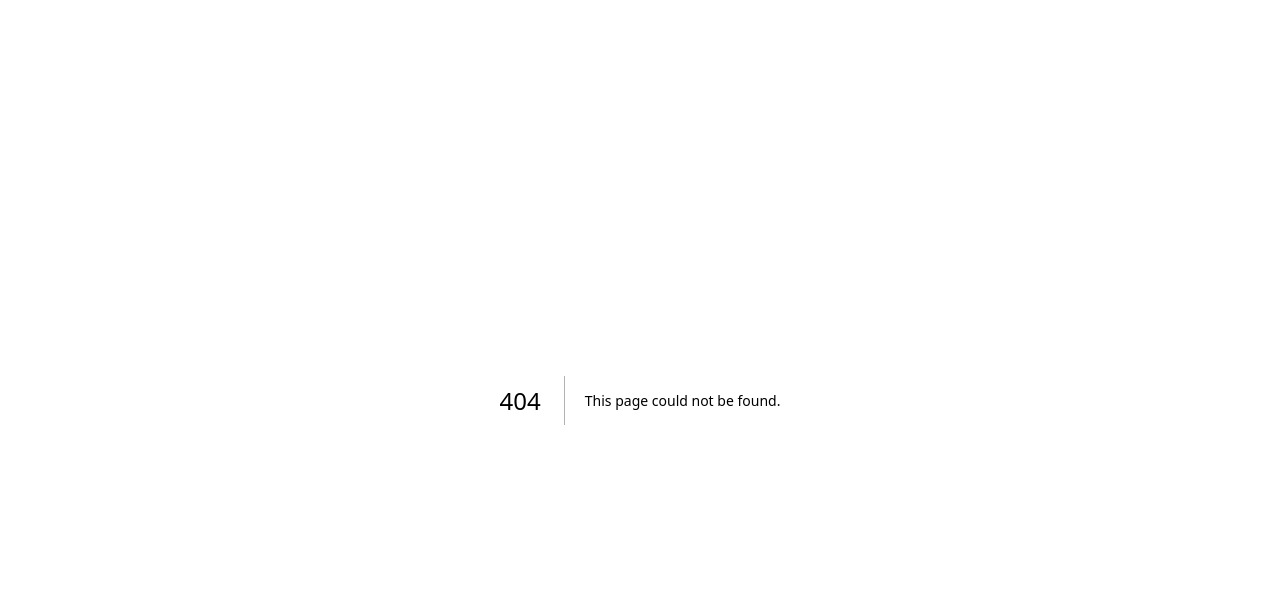
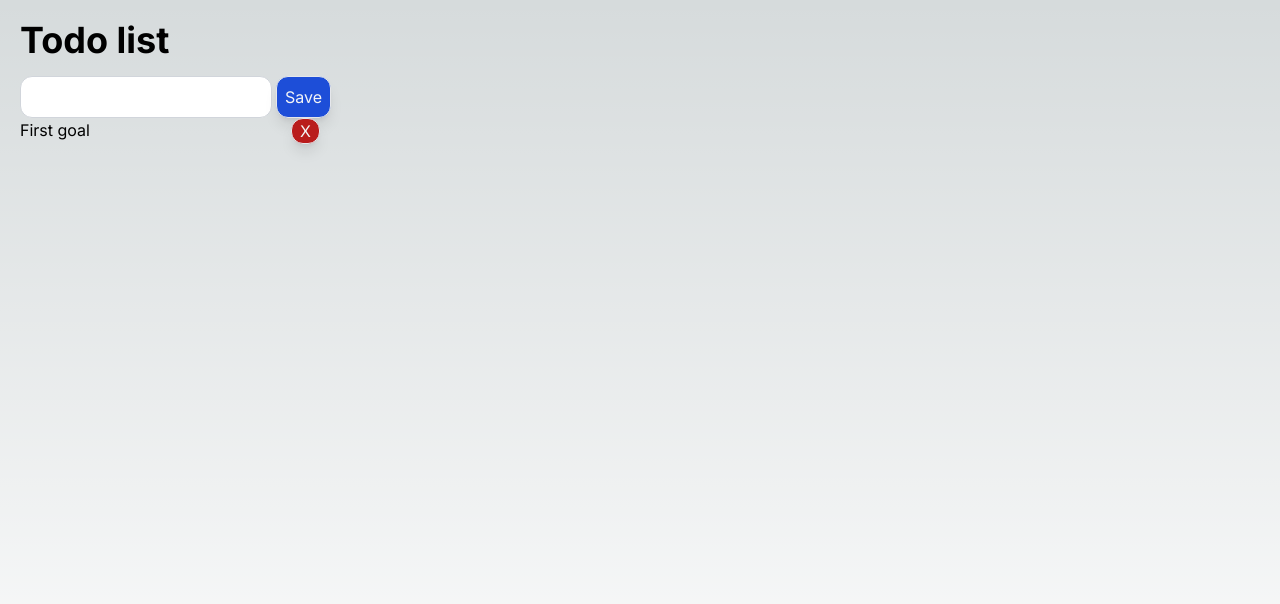
Before and after one commit to kostyaraf/next13-test, a Next.js app: page /todo-list in a window 1280 px wide. Before the commit this address had no page. Shown: the top 604 px of the page. Built offline with nearby package versions, Linux system fonts and the light colour scheme.

Commit message:
Added todo list & Products List page

```diff
--- a/next.config.js
+++ b/next.config.js
@@ -2,6 +2,11 @@
 const nextConfig = {
     experimental: {
         serverActions: true,
+    },
+    images: {
+        domains: [
+            'fakestoreapi.com'
+        ]
     }
 }
 
--- /dev/null
+++ b/src/Components/PageTitle.tsx
@@ -0,0 +1,8 @@
+import { ReactNode } from "react";
+
+type Props = {
+  children?: ReactNode;
+};
+export default function PageTitle({ children }: Props) {
+  return <h1 className="text-4xl font-bold mb-4">{children}</h1>;
+}
--- a/src/app/page.tsx
+++ b/src/app/page.tsx
@@ -1,19 +1,29 @@
+import { revalidatePath } from "next/cache";
+import Link from "next/link";
+
 const todos: string[] = ["First goal"];
 
-export default function Home() {
+export default async function Home() {
+  "use server"
   async function addToDo (data: FormData) {
     "use server"
     const todo = data.get('todo') as string
     todos.push(todo);
+    revalidatePath('/');
   }
 
   return (
     <main className="p-5">
       <h1 className="text-4xl font-bold">Todo list:</h1>
       <ul>
-        {todos.map((item, index) => (
-          <li key={index}>{item}</li>
-        ))}
+        <li>
+          <Link href="/todo-list">Todo List</Link>
+        </li>
+      </ul>
+      <ul>
+        <li>
+          <Link href="/products">Products</Link>
+        </li>
       </ul>
       <form action={addToDo}>
         <input
--- /dev/null
+++ b/src/app/products/Components/client/SearchProducts.tsx
@@ -0,0 +1,53 @@
+"use client";
+import { useEffect, useRef, useState, useTransition } from "react";
+import ProductList from "../server/ProductList";
+
+type Props = {
+  onSearch: (val: string) => Promise<ProductModel[]>;
+};
+
+export default function SearchProducts({ onSearch }: Props) {
+  const todoRef = useRef<HTMLInputElement>(null);
+  const [pending, startTransition] = useTransition();
+  const [products, setProducts] = useState<ProductModel[]>();
+
+  const searchAction = async (val: string) => {
+    const newProduct = await onSearch(val);
+    console.log(">> newPr", newProduct);
+    setProducts(newProduct);
+  };
+
+  const onSubmit = async () => {
+    startTransition(async () => {
+      searchAction(todoRef.current!.value);
+    });
+  };
+
+  useEffect(() => {
+    searchAction("");
+  }, []);
+
+  return (
+    <div>
+      <div className="mb-4">
+        <input
+          ref={todoRef}
+          type="text"
+          name="search"
+          className="border border-gray-300 rounded-xl py-2 px-2 mr-1"
+          onKeyDown={(key) => {
+            if (key.key == "Enter") onSubmit();
+          }}
+        />
+        <button
+          disabled={pending}
+          onClick={onSubmit}
+          className="border disabled:bg-gray-600 hover:bg-blue-600 active:bg-blue-500 bg-blue-700 shadow-lg text-gray-100 rounded-xl py-2 px-2 "
+        >
+          Search
+        </button>
+      </div>
+      <ProductList list={products} />
+    </div>
+  );
+}
--- /dev/null
+++ b/src/app/products/Components/server/ProductCard.tsx
@@ -0,0 +1,23 @@
+import Image from "next/image";
+
+type Props = {
+  product: ProductModel;
+};
+
+export default function ProductCard({ product }: Props) {
+  return (
+    <div className="border shadow-xl bg-white rounded-xl p-4 flex flex-col">
+      <div className="text-2xl mb-2 text-center">{product.title}</div>
+      <div className="mb-4 text-gray-500 line-clamp-2">{product.description}</div>
+      <div className="flex flex-grow">
+      <Image
+        className="m-auto"
+        src={product.image}
+        alt={product.title}
+        width={200}
+        height={100}
+      />
+      </div>
+    </div>
+  );
+}
--- /dev/null
+++ b/src/app/products/Components/server/ProductList.tsx
@@ -0,0 +1,16 @@
+import ProductCard from "./ProductCard";
+
+type Props = {
+  list?: ProductModel[];
+};
+
+export default function ProductList({ list }: Props) {
+
+  return (
+    <div className="grid grid-cols-1 gap-y-10 gap-x-6 sm:grid-cols-2 lg:grid-cols-4 xl:gap-x-8">
+      {list?.map(p => (
+        <ProductCard key={p.id} product={p} />
+      ))}
+    </div>
+  );
+}
--- /dev/null
+++ b/src/app/products/DeleteButton.tsx
@@ -0,0 +1,19 @@
+"use client";
+
+type Props = {
+  id: number;
+  deleteToDo: (id: number) => Promise<void>;
+};
+
+export default function DeleteButton({ deleteToDo, id }: Props) {
+  return (
+    <button
+      onClick={async () => {
+        await deleteToDo(id);
+      }}
+      className="border disabled:bg-gray-600 hover:bg-red-600 active:bg-red-500 bg-red-700 shadow-lg text-gray-100 rounded-xl py-0 px-2"
+    >
+      X
+    </button>
+  );
+}
--- /dev/null
+++ b/src/app/products/page.tsx
@@ -0,0 +1,28 @@
+import PageTitle from "@/Components/PageTitle";
+import SearchProducts from "./Components/client/SearchProducts";
+
+
+// let productList: ProductModel[] = []
+
+export default function Products() {
+  async function onSearch(data?: string) {
+    "use server";
+    try {
+      const resp = await fetch('https://fakestoreapi.com/products')
+      let productList: ProductModel[] = await resp.json();
+      if (data) productList = productList.filter(p => p.title.includes(data))
+      return productList;
+    } catch (error) {
+      alert(JSON.stringify(error))
+      return []
+    }
+  }
+
+  return (
+    <main className="p-5">
+      <PageTitle>Products</PageTitle>
+      <SearchProducts onSearch={onSearch} />
+      {/* <AddForm addToDo={addToDo} /> */}
+    </main>
+  );
+}
--- /dev/null
+++ b/src/app/todo-list/Components/client/AddForm.tsx
@@ -0,0 +1,39 @@
+"use client";
+import { useRef, useTransition } from "react";
+
+type Props = {
+  addToDo: (val: string) => Promise<void>;
+};
+
+export default function AddForm({ addToDo }: Props) {
+  const todoRef = useRef<HTMLInputElement>(null);
+  const [pending, startTransition] = useTransition();
+
+  const onSubmit = async () => {
+    startTransition(async () => {
+      await addToDo(todoRef.current!.value);
+    });
+    todoRef.current!.value = "";
+  };
+
+  return (
+    <div>
+      <input
+        ref={todoRef}
+        type="text"
+        name="todo"
+        className="border border-gray-300 rounded-xl py-2 px-2 mr-1"
+        onKeyDown={(key) => {
+          if (key.key == "Enter") onSubmit();
+        }}
+      />
+      <button
+        disabled={pending}
+        onClick={onSubmit}
+        className="border disabled:bg-gray-600 hover:bg-blue-600 active:bg-blue-500 bg-blue-700 shadow-lg text-gray-100 rounded-xl py-2 px-2 "
+      >
+        Save
+      </button>
+    </div>
+  );
+}
--- /dev/null
+++ b/src/app/todo-list/Components/client/DeleteButton.tsx
@@ -0,0 +1,19 @@
+"use client";
+
+type Props = {
+  id: number;
+  deleteToDo: (id: number) => Promise<void>;
+};
+
+export default function DeleteButton({ deleteToDo, id }: Props) {
+  return (
+    <button
+      onClick={async () => {
+        await deleteToDo(id);
+      }}
+      className="border disabled:bg-gray-600 hover:bg-red-600 active:bg-red-500 bg-red-700 shadow-lg text-gray-100 rounded-xl py-0 px-2"
+    >
+      X
+    </button>
+  );
+}
--- /dev/null
+++ b/src/app/todo-list/page.tsx
@@ -0,0 +1,47 @@
+import PageTitle from "@/Components/PageTitle";
+import { revalidatePath } from "next/cache";
+import AddForm from "./Components/client/AddForm";
+import DeleteButton from "./Components/client/DeleteButton";
+
+type ToDoType = {
+  text: string;
+  id: number;
+};
+
+let todos: ToDoType[] = [{ text: "First goal", id: 0 }];
+
+export default function FormPost() {
+  async function addToDo(data: string) {
+    "use server";
+    const newId = todos?.length ? todos[todos.length - 1].id + 1 : 0;
+    todos.push({ text: data, id: newId });
+    revalidatePath("/form-post");
+  }
+
+  async function deleteToDo(id: number) {
+    "use server";
+    todos = todos.filter((item) => item.id !== id);
+    revalidatePath("/form-post");
+  }
+
+  return (
+    <main className="p-5">
+      <PageTitle>Todo list</PageTitle>
+      <AddForm addToDo={addToDo} />
+      <ul style={{ width: 300 }}>
+        {todos.map((item) => (
+          <li
+            key={item.id}
+            className="flex"
+            style={{ display: "flex", justifyContent: "space-between" }}
+          >
+            <div>{item.text}</div>
+            <div>
+              <DeleteButton deleteToDo={deleteToDo} id={item.id}/>
+            </div>
+          </li>
+        ))}
+      </ul>
+    </main>
+  );
+}
```
Also changed, not shown: models/product.d.ts (added, +12 -0 lines).
